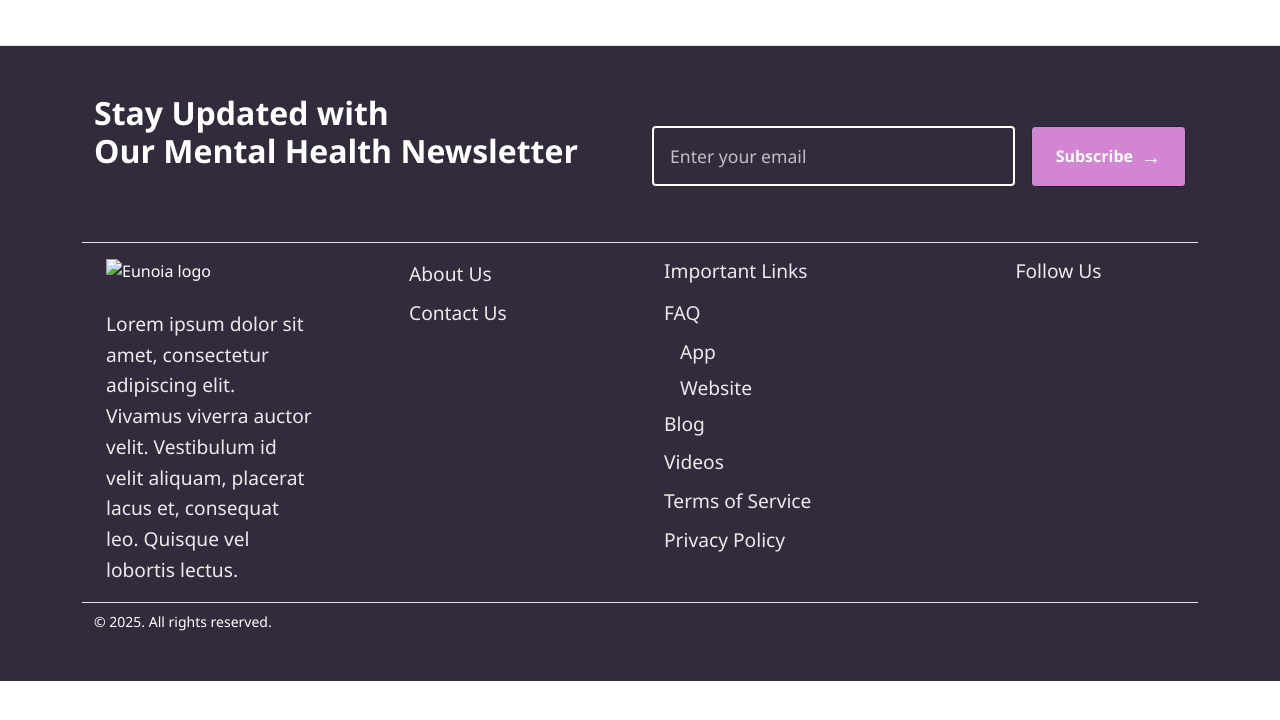
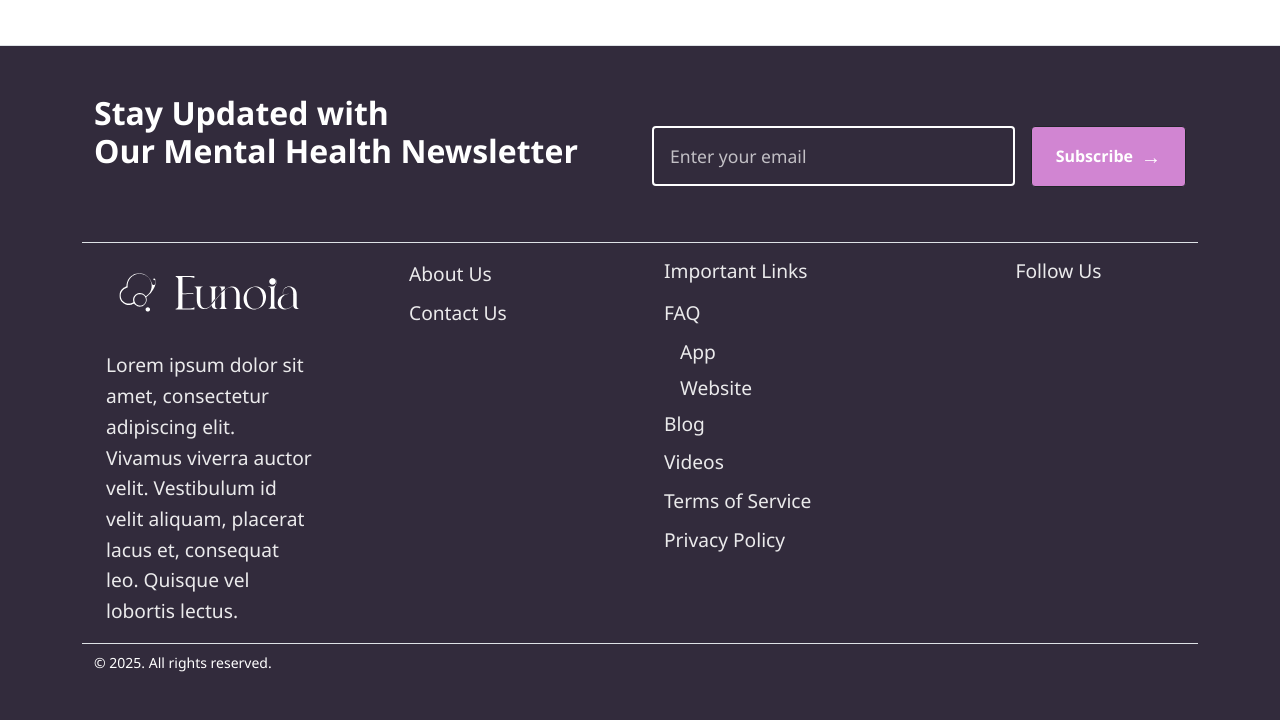
Before and after one commit to Carmel-Socxo/eunoia-website, a plain HTML site: page blog.html in a window 1280 px wide. Shown: the part 2254-2974 px from the top of the page. Before the commit the page ends 2935 px from the top, so only its background shows below. Drawn offline with Linux system fonts and the light colour scheme.

Commit message:
logo chnages

```diff
--- a/blog.html
+++ b/blog.html
@@ -331,7 +331,7 @@
         <div class="row g-5 border-bottom">
           <div class="col-12 col-md-3 order-md-1 pe-5">
             <img
-              src="./images/eunoia white logo.svg"
+              src="./images/eunoia_white_logo.svg"
               alt="Eunoia logo"
               class="img-fluid mb-4 footer-logo"
             />
```
Also changed, not shown: index.html (+1 -1 lines), team.html (+1 -1 lines).
